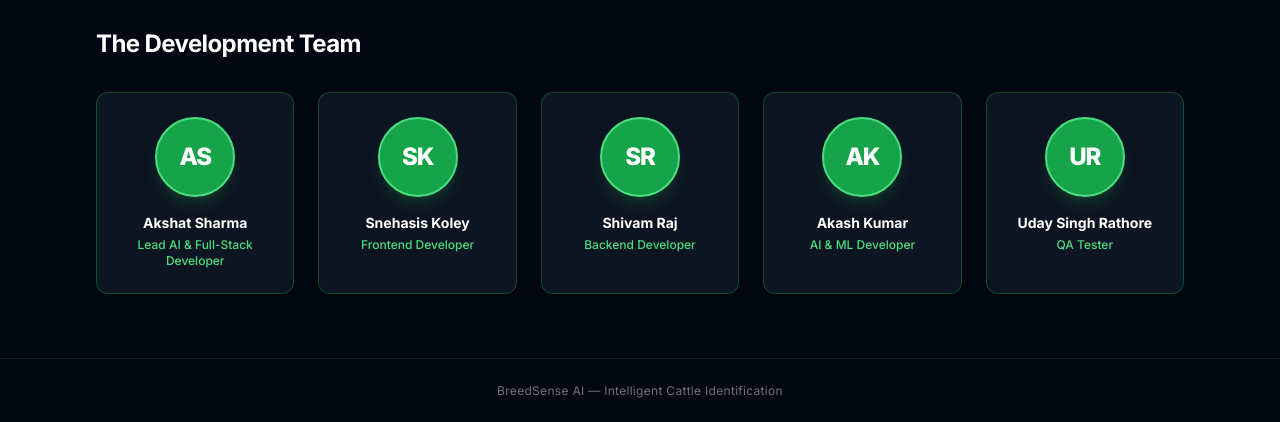
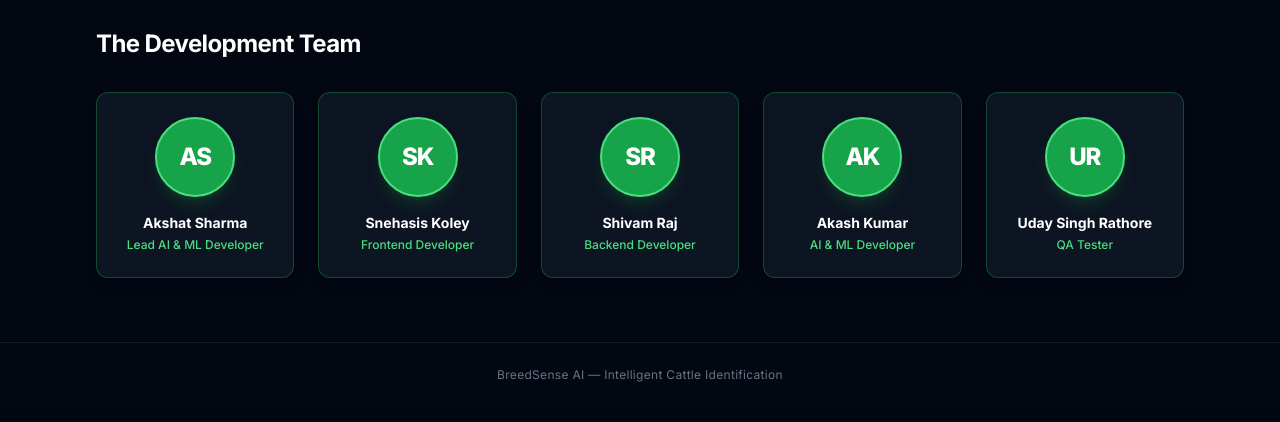
Before and after one commit to akshat-2411/BreedSenseAI, a Flask app: page /about in a window 1280 px wide. Shown: the part 807-1229 px from the top of the page. After the commit the page ends 1189 px from the top, so only its background shows below. Run offline with Flask 3, Linux system fonts and the light colour scheme; some libraries are stand-ins or nearby versions.

Commit message:
Update job title for Akshat Sharma in about.html

```diff
--- a/templates/about.html
+++ b/templates/about.html
@@ -78,7 +78,7 @@
                     <span class="text-white font-black text-2xl tracking-tighter">AS</span>
                 </div>
                 <h3 class="relative z-10 text-sm font-bold text-white">Akshat Sharma</h3>
-                <p class="relative z-10 text-xs text-brand-400 font-medium mt-1">Lead AI & Full-Stack Developer</p>
+                <p class="relative z-10 text-xs text-brand-400 font-medium mt-1">Lead AI & ML Developer</p>
             </div>
 
             <div
```
